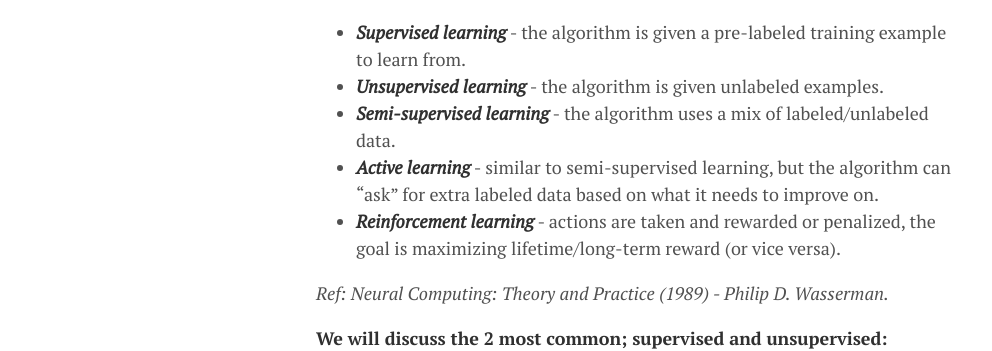
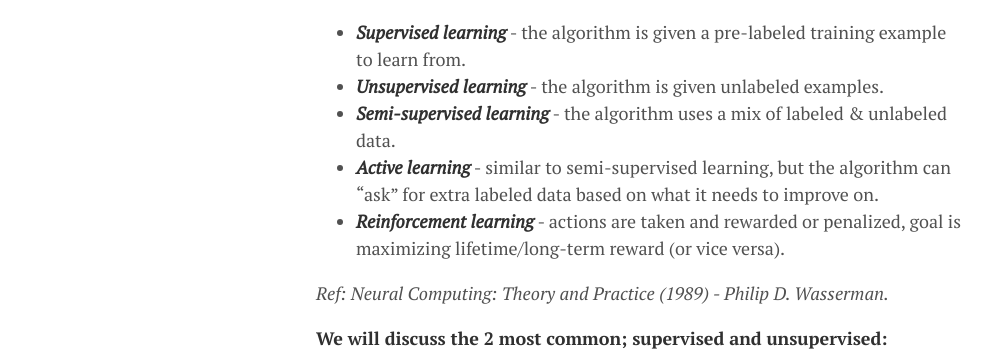
Before and after one commit to lgeurts/lgeurts.github.io, a Jekyll site: the page built from _posts/2018-06-29-artificial-intelligence-basics.md, in a window 1280 px wide and 900 px high, scrolled down 1304 px. Shown: the part 159-510 px from the top of the window, without its empty margins (0-992 px from the left). Built offline with Jekyll 4.4.1, drawn with Linux system fonts in a browser that asks for light colours; nearby versions of some CDN libraries.

Commit message:
Update 2018-06-29-artificial-intelligence-basics.md

```diff
--- a/_posts/2018-06-29-artificial-intelligence-basics.md
+++ b/_posts/2018-06-29-artificial-intelligence-basics.md
@@ -35,9 +35,9 @@ There are also values we try to predict (Y). We will use training cases to train
 
 * ***Supervised learning*** - the algorithm is given a pre-labeled training example to learn from.
 * ***Unsupervised learning*** - the algorithm is given unlabeled examples.
-* ***Semi-supervised learning*** - the algorithm uses a mix of labeled/unlabeled data.
+* ***Semi-supervised learning*** - the algorithm uses a mix of labeled & unlabeled data.
 * ***Active learning*** - similar to semi-supervised learning, but the algorithm can "ask" for extra labeled data based on what it needs to improve on.
-* ***Reinforcement learning*** - actions are taken and rewarded or penalized, the goal is maximizing lifetime/long-term reward (or vice versa).
+* ***Reinforcement learning*** - actions are taken and rewarded or penalized, goal is maximizing lifetime/long-term reward (or vice versa).
 
 *Ref: Neural Computing: Theory and Practice (1989) - Philip D. Wasserman.*
 
```
